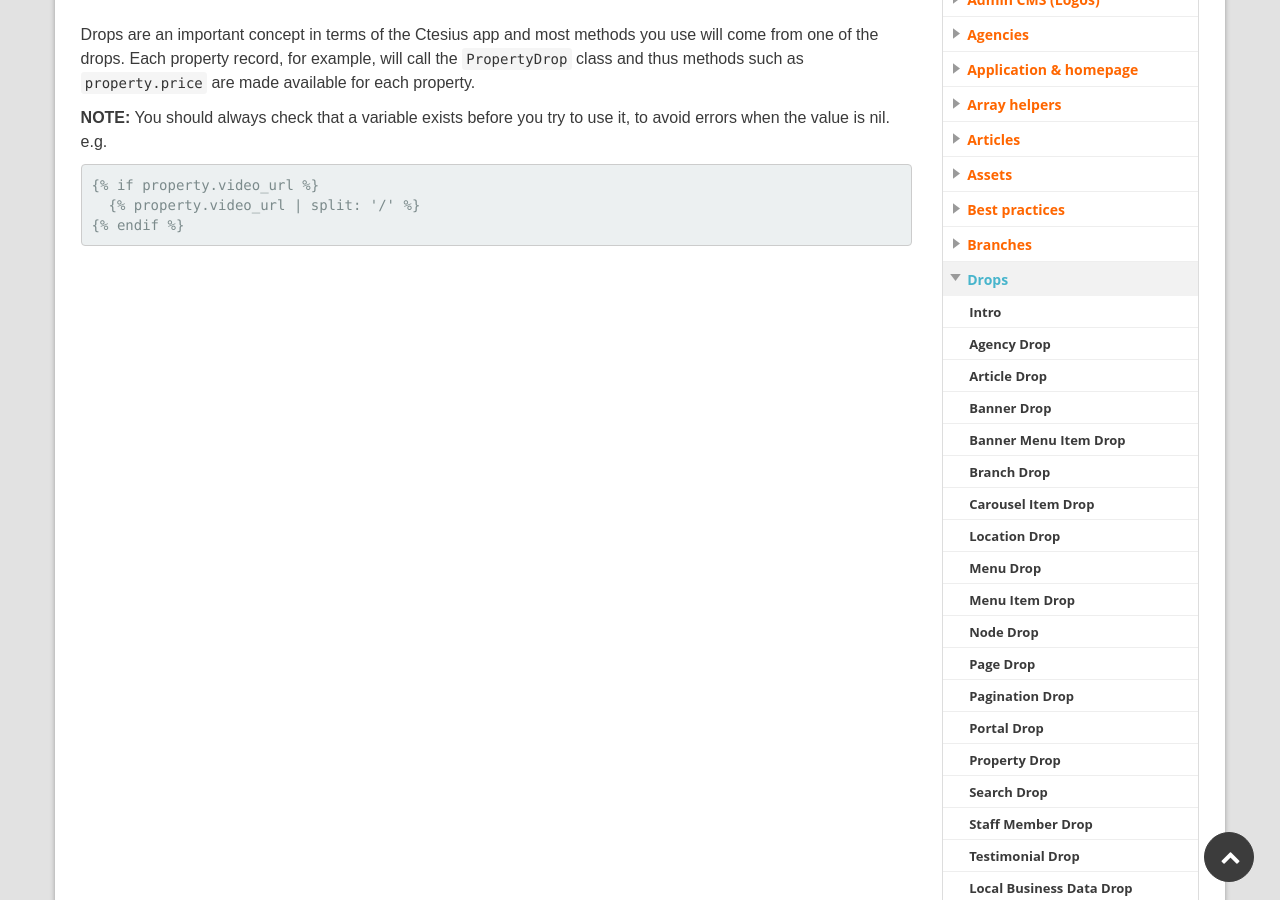
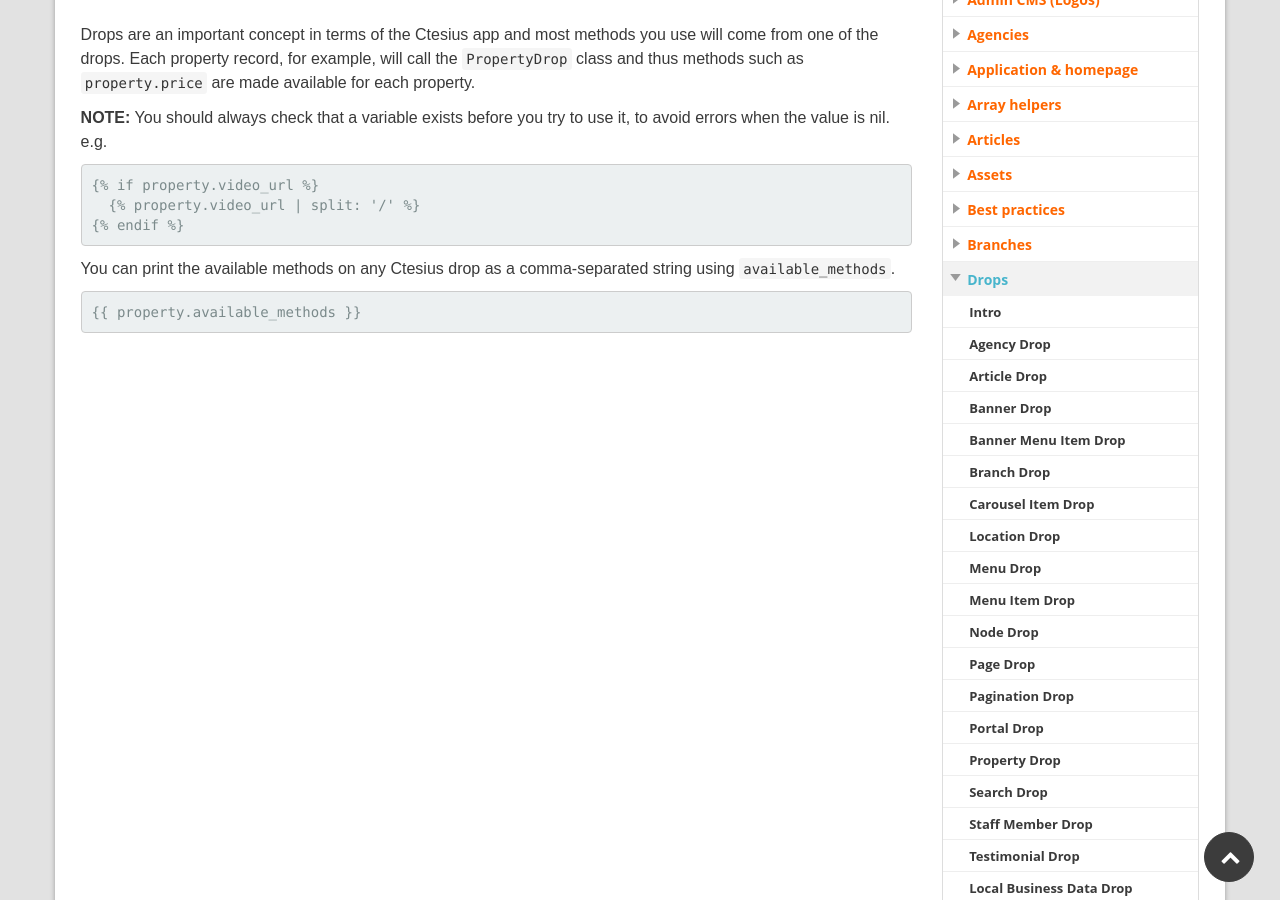
Before and after one commit to homeflow/homeflow.github.io, a Jekyll site: the page built from _posts/drops/2014-01-01-intro.md, in a window 1280 px wide and 900 px high, scrolled down 395 px. Built offline with Jekyll 4.4.1, drawn with Linux system fonts in a browser that asks for light colours.

Commit message:
Add info on available_methods to drops intro

```diff
--- a/_posts/drops/2014-01-01-intro.md
+++ b/_posts/drops/2014-01-01-intro.md
@@ -15,3 +15,11 @@ e.g.
 {% endif %}
 {% endraw %}
 {% endhighlight %}
+
+You can print the available methods on any Ctesius drop as a comma-separated string using `available_methods`.
+
+{% highlight html %}
+{% raw %}
+{{ property.available_methods }}
+{% endraw %}
+{% endhighlight %}
```
